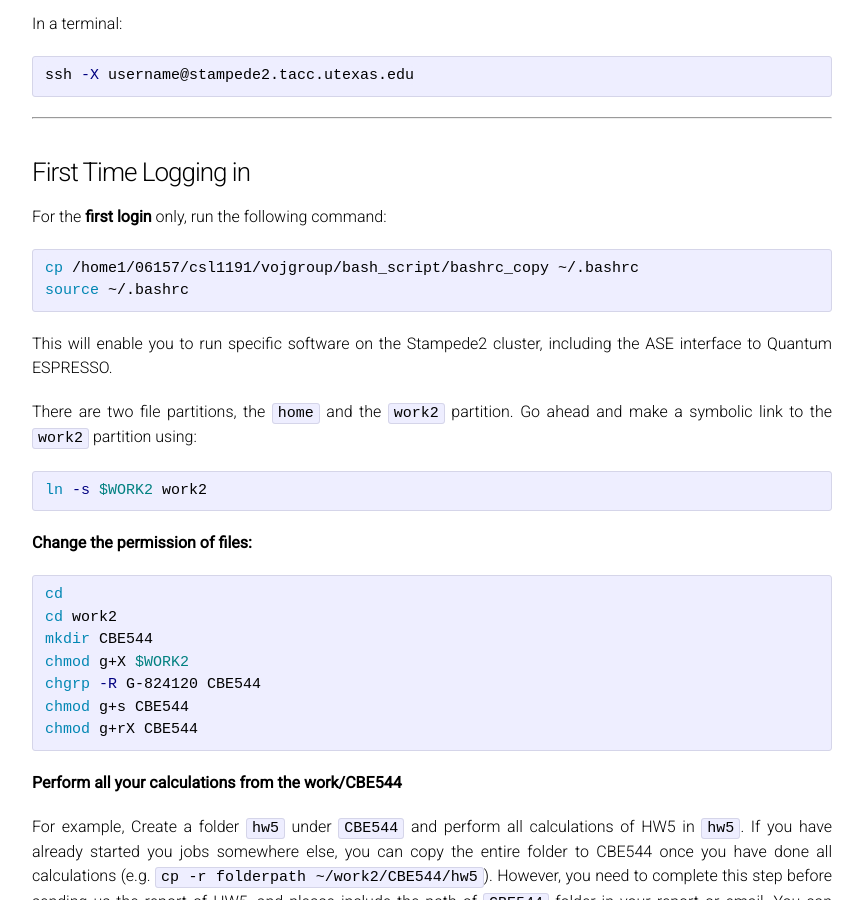
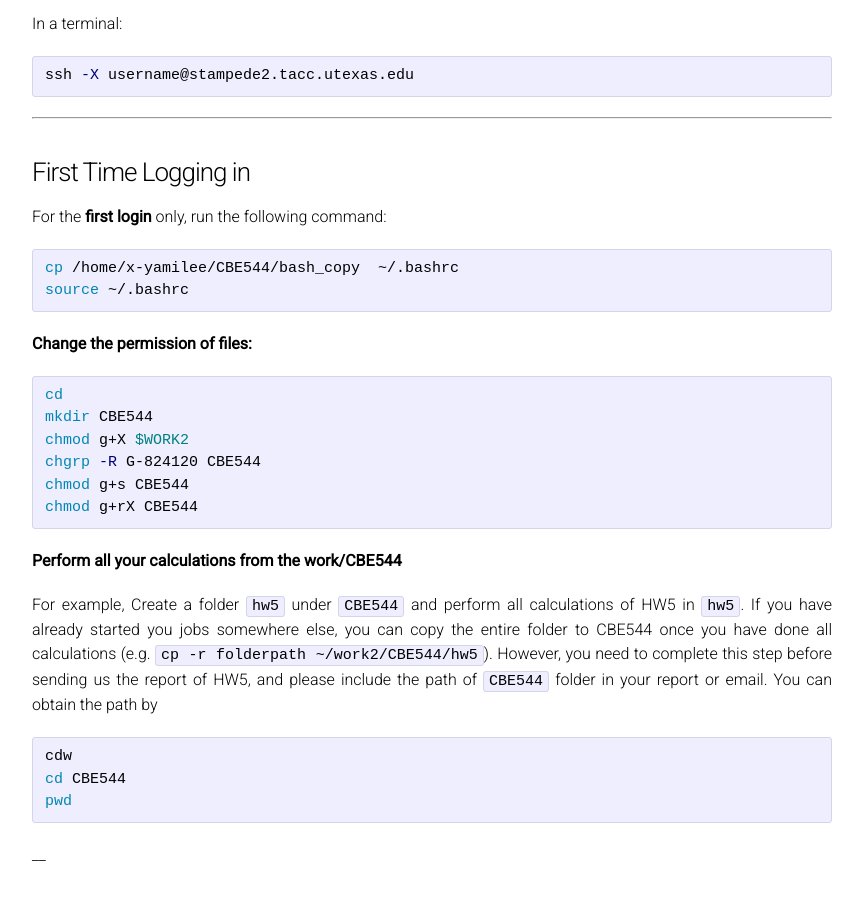
Before and after one commit to UPennCBE544/2023.github.io, a Jekyll site: the page built from Clusters.md, in a window 1280 px wide and 900 px high, scrolled down 1971 px. Shown: the whole window, without its empty margins (208-1071 px from the left). Built offline with Jekyll 4.4.1, drawn with Linux system fonts in a browser that asks for light colours; our own code applies the rules of GitHub Pages for plain Markdown files.

Commit message:
Update Clusters.md

````diff
--- a/Clusters.md
+++ b/Clusters.md
@@ -89,23 +89,15 @@ ____
 For the **first login** only, run the following command:
 
 ```bash
-cp /home1/06157/csl1191/vojgroup/bash_script/bashrc_copy ~/.bashrc
+cp /home/x-yamilee/CBE544/bash_copy  ~/.bashrc
 source ~/.bashrc
 ```
 
-This will enable you to run specific software on the Stampede2 cluster, including the ASE interface to Quantum ESPRESSO.
-
-There are two file partitions, the `home` and the `work2` partition. Go ahead and make a symbolic link to the `work2` partition using:
-
-```bash
-ln -s $WORK2 work2
-```
 
 **Change the permission of files:**
 
 ```bash
 cd
-cd work2
 mkdir CBE544
 chmod g+X $WORK2
 chgrp -R G-824120 CBE544
````
